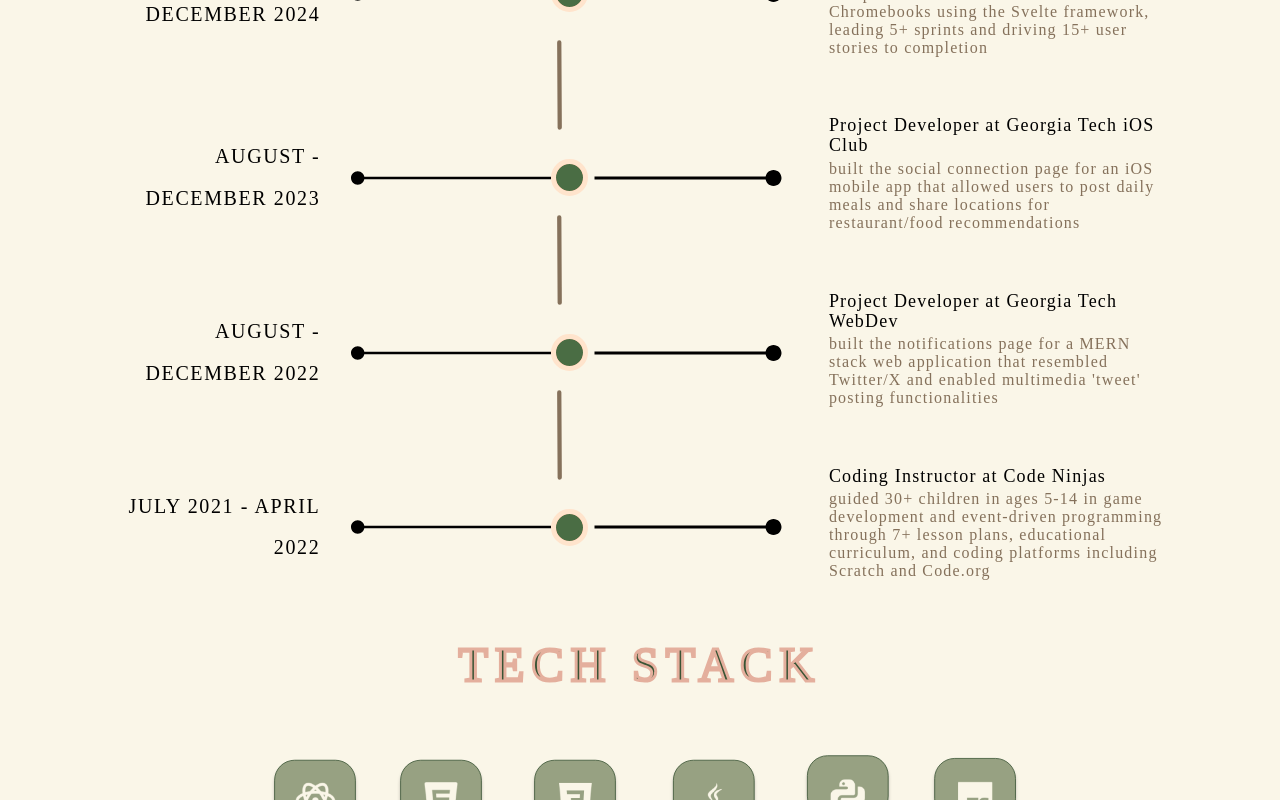
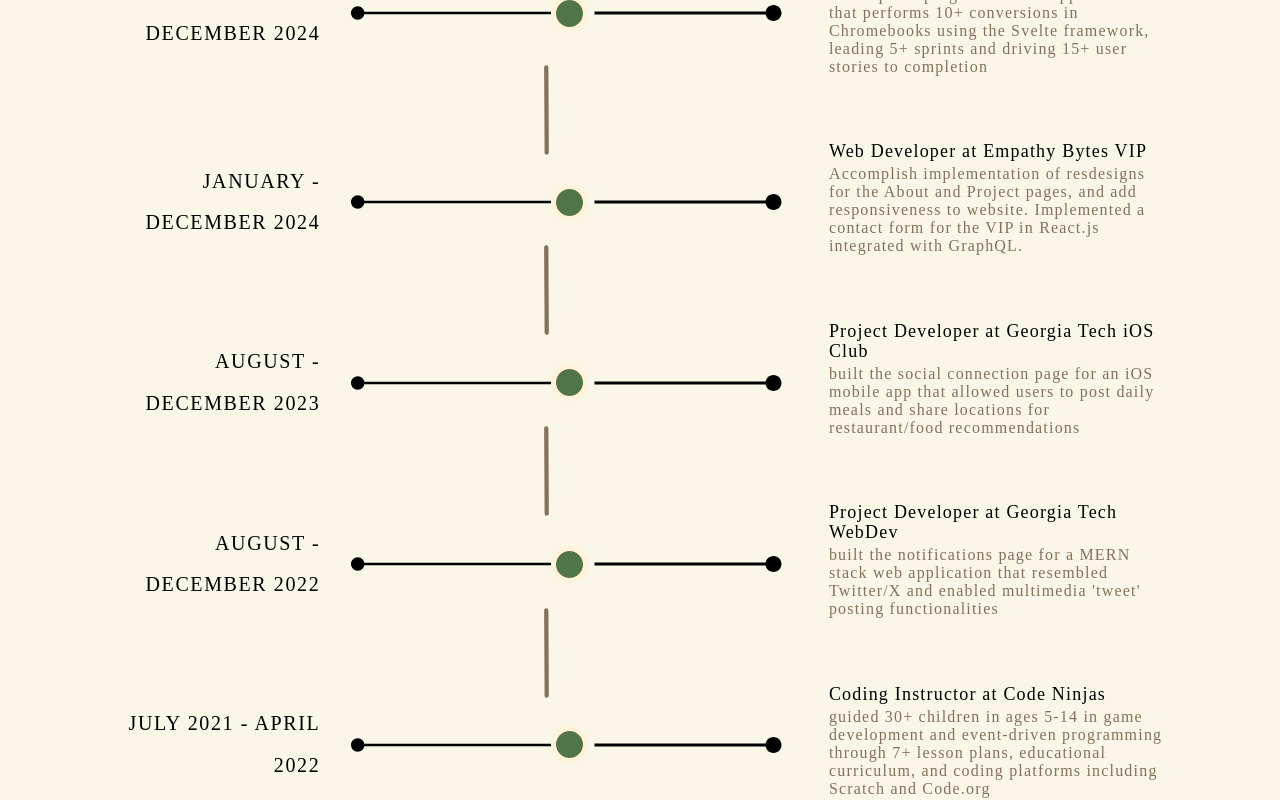
Before and after one commit to husnajakeer/personal-portfolio, a React (Create React App) app: page / in a window 1280 px wide. Shown: the part 2000-2800 px from the top of the page. Built offline with nearby package versions, Linux system fonts and the light colour scheme; a web font is replaced by a local one.

Commit message:
margin changes

```diff
--- a/src/sections/about.js
+++ b/src/sections/about.js
@@ -27,7 +27,7 @@
                 </div>
             </div>
     </div>
-    <a href="#interests">
+    <a href="#interests" style={{marginTop:"-3%"}}>
         <svg class="arrows">
             <path class="a1" d="M0 0 L30 32 L60 0"></path>
             <path class="a2" d="M0 20 L30 52 L60 20"></path>
--- a/src/sections/timeline.js
+++ b/src/sections/timeline.js
@@ -40,6 +40,14 @@
           <path d="M5.97791 184.997L4.98345 5.00006" stroke="#85715B" stroke-width="9" stroke-linecap="round"/>
         </svg>
         <Event
+          time = "JANUARY - DECEMBER 2024"
+          title = "Web Developer at Empathy Bytes VIP"
+          description = "Accomplish implementation of resdesigns for the About and Project pages, and add responsiveness to website. Implemented a contact form for the VIP in React.js integrated with GraphQL."
+        ></Event>
+        <svg class="connector" xmlns="http://www.w3.org/2000/svg" width="11" height="90" viewBox="0 0 11 190" fill="none">
+          <path d="M5.97791 184.997L4.98345 5.00006" stroke="#85715B" stroke-width="9" stroke-linecap="round"/>
+        </svg>
+        <Event
           time = "AUGUST - DECEMBER 2023"
           title = "Project Developer at Georgia Tech iOS Club"
           description = "built the social connection page for an iOS mobile app that allowed users to post daily meals and share locations for restaurant/food recommendations"
--- a/src/styles/about.css
+++ b/src/styles/about.css
@@ -43,6 +43,7 @@
 }
 
 .intro {
+    margin-top: 10%;
     color: var(--brown, #85715B);
     font-size: 1.5em;
 }
--- a/src/styles/timeline.css
+++ b/src/styles/timeline.css
@@ -15,7 +15,7 @@
 .connector {
     display: flex;
     justify-content: space-around;
-    margin-left: 43.3%;
-    margin-top: -2%;
+    margin-left: 42.3%;
+    margin-top: -1.5%;
     margin-bottom: -1.1%;
 }
```
